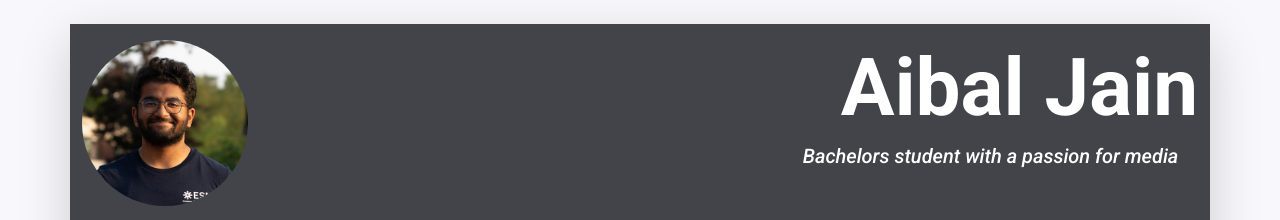
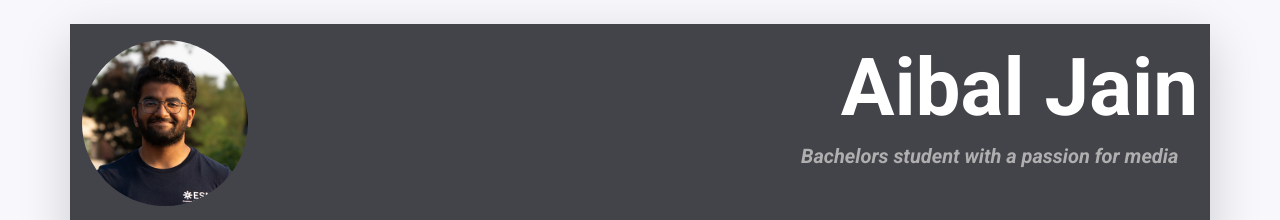
Before and after one commit to Disaibaled/BrandDevelopent_IndividualAssignment, a plain HTML site: page index.html in a window 1280 px wide. Shown: the top 220 px of the page. Drawn offline with nearby package versions, Linux system fonts and the light colour scheme.

Commit message:
Added new scc class

```diff
--- a/css/styles.css
+++ b/css/styles.css
@@ -4,13 +4,15 @@
 @import url('https://fonts.googleapis.com/css2?family=Roboto:ital,wght@0,100;0,300;0,400;0,500;0,700;0,900;1,100;1,300;1,400;1,500;1,700;1,900&display=swap');
 /* Styles for the body */
 
-body {
+body
+{
 	font-family: "Roboto", sans-serif;
 	color: #202030;
 	background-color: #f8f8fc;
 }
 
 /* Styles for custom classes in the document. (There are more, try to find them out!) */
+
 
 .resume-header {
     background-color: #43444A;
@@ -49,3 +51,9 @@ body {
 	height: 1em;
 	flex-basis: 1.4em;
 }
+
+.greytext
+{
+    color: #AFAFAF;
+    font-weight: bold;
+}
--- a/index.html
+++ b/index.html
@@ -50,7 +50,7 @@
         -->
         <div class="col-12 col-sm-8 col-md-9 col-lg-10 my-3 header-content">
           <h1 class="display-1 fw-bolder text-end">Aibal Jain</h1>
-          <h5 class="fst-italic tagline text-end">Bachelors student with a passion for media&nbsp; &nbsp;&nbsp;</h5>
+          <h5 class="fst-italic tagline text-end greytext">Bachelors student with a passion for media&nbsp; &nbsp;&nbsp;</h5>
         </div>
       </header>
 
```
